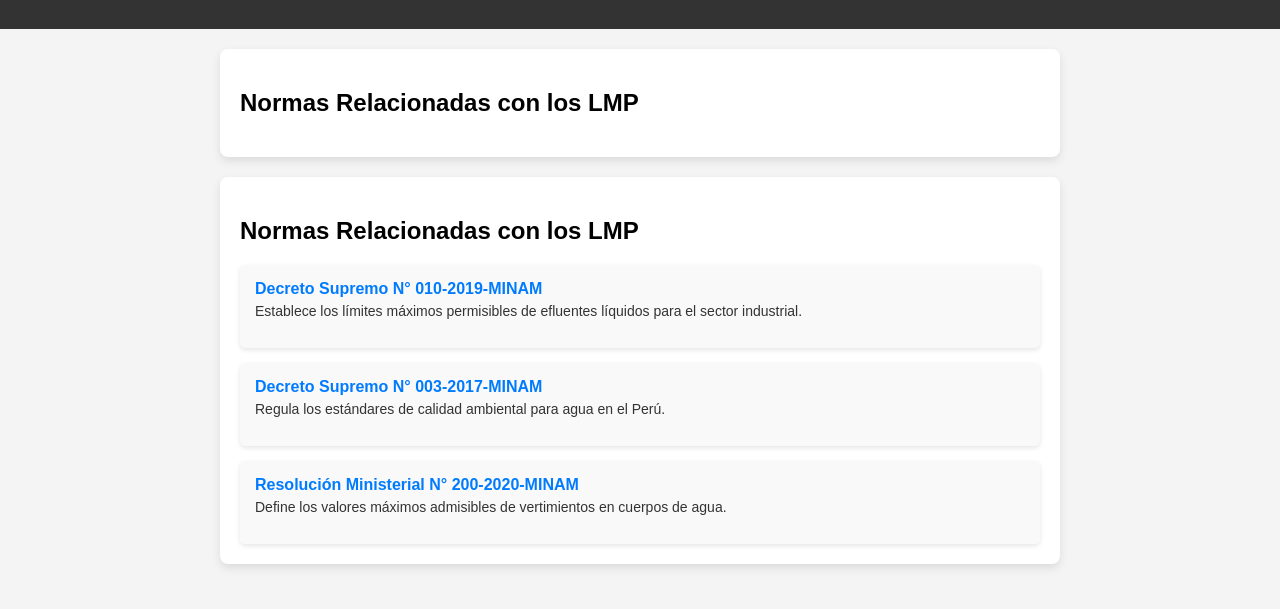
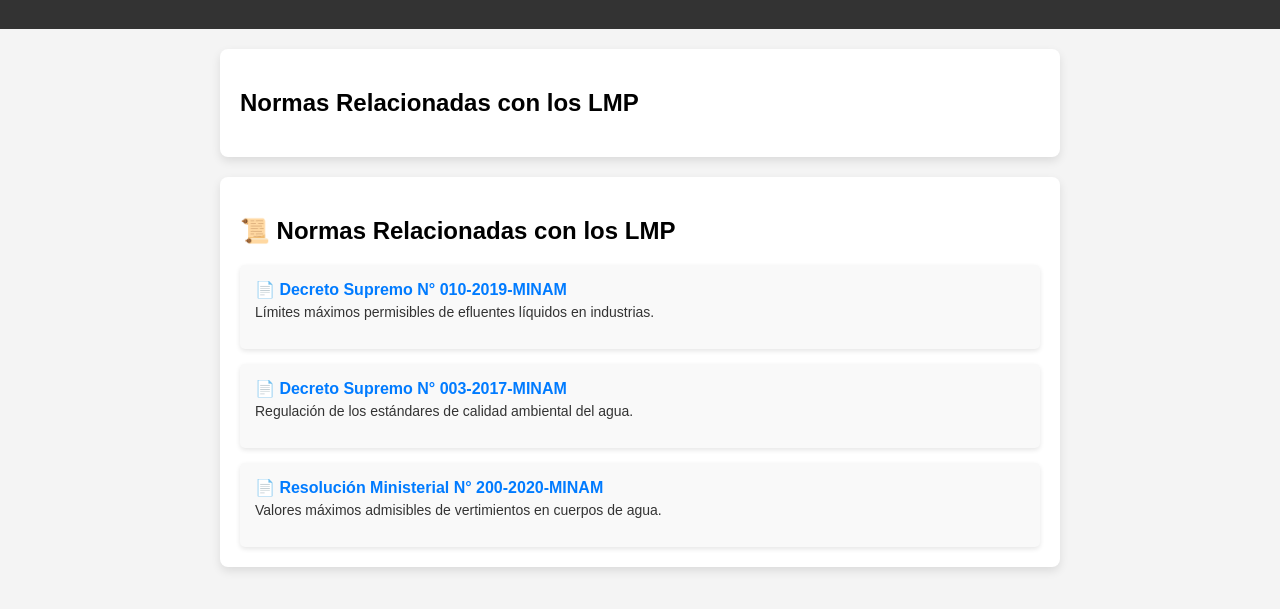
Before and after one commit to rithert417/MarcoNormativo, a plain HTML site: page lmp.html in a window 1280 px wide. Shown: the part 115-724 px from the top of the page. Drawn offline with Linux system fonts and the light colour scheme.

Commit message:
Update lmp.html

```diff
--- a/lmp.html
+++ b/lmp.html
@@ -25,19 +25,19 @@
     <script src="script.js"></script>
 
     <section class="lmp-container">
-    <h2>Normas Relacionadas con los LMP</h2>
+    <h2>📜 Normas Relacionadas con los LMP</h2>
     <div class="lmp-list">
         <div class="lmp-item">
-            <a href="ruta-del-documento-1.pdf" target="_blank" class="lmp-title">Decreto Supremo N° 010-2019-MINAM</a>
-            <p class="lmp-description">Establece los límites máximos permisibles de efluentes líquidos para el sector industrial.</p>
+            <a href="ruta-del-documento-1.pdf" target="_blank" class="lmp-title">📄 Decreto Supremo N° 010-2019-MINAM</a>
+            <p class="lmp-description">Límites máximos permisibles de efluentes líquidos en industrias.</p>
         </div>
         <div class="lmp-item">
-            <a href="ruta-del-documento-2.pdf" target="_blank" class="lmp-title">Decreto Supremo N° 003-2017-MINAM</a>
-            <p class="lmp-description">Regula los estándares de calidad ambiental para agua en el Perú.</p>
+            <a href="ruta-del-documento-2.pdf" target="_blank" class="lmp-title">📄 Decreto Supremo N° 003-2017-MINAM</a>
+            <p class="lmp-description">Regulación de los estándares de calidad ambiental del agua.</p>
         </div>
         <div class="lmp-item">
-            <a href="ruta-del-documento-3.pdf" target="_blank" class="lmp-title">Resolución Ministerial N° 200-2020-MINAM</a>
-            <p class="lmp-description">Define los valores máximos admisibles de vertimientos en cuerpos de agua.</p>
+            <a href="ruta-del-documento-3.pdf" target="_blank" class="lmp-title">📄 Resolución Ministerial N° 200-2020-MINAM</a>
+            <p class="lmp-description">Valores máximos admisibles de vertimientos en cuerpos de agua.</p>
         </div>
     </div>
 </section>
```
